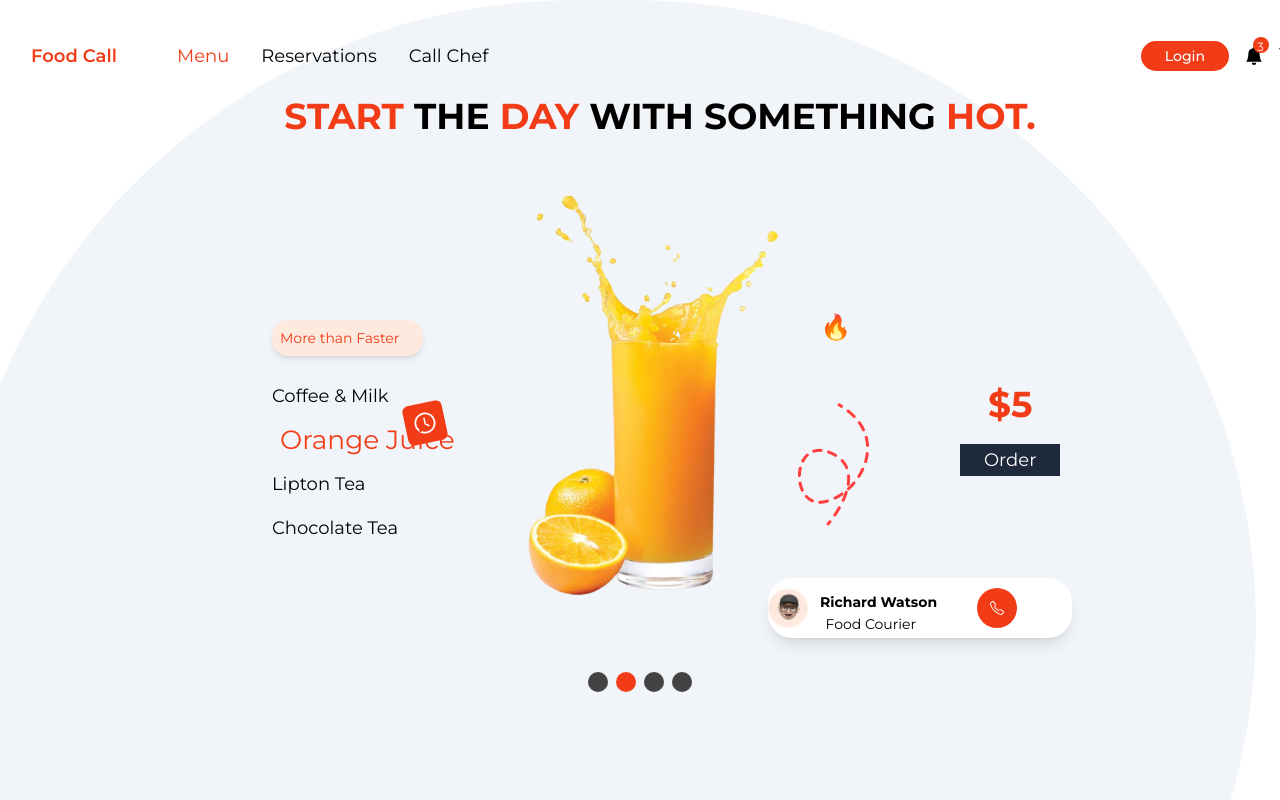
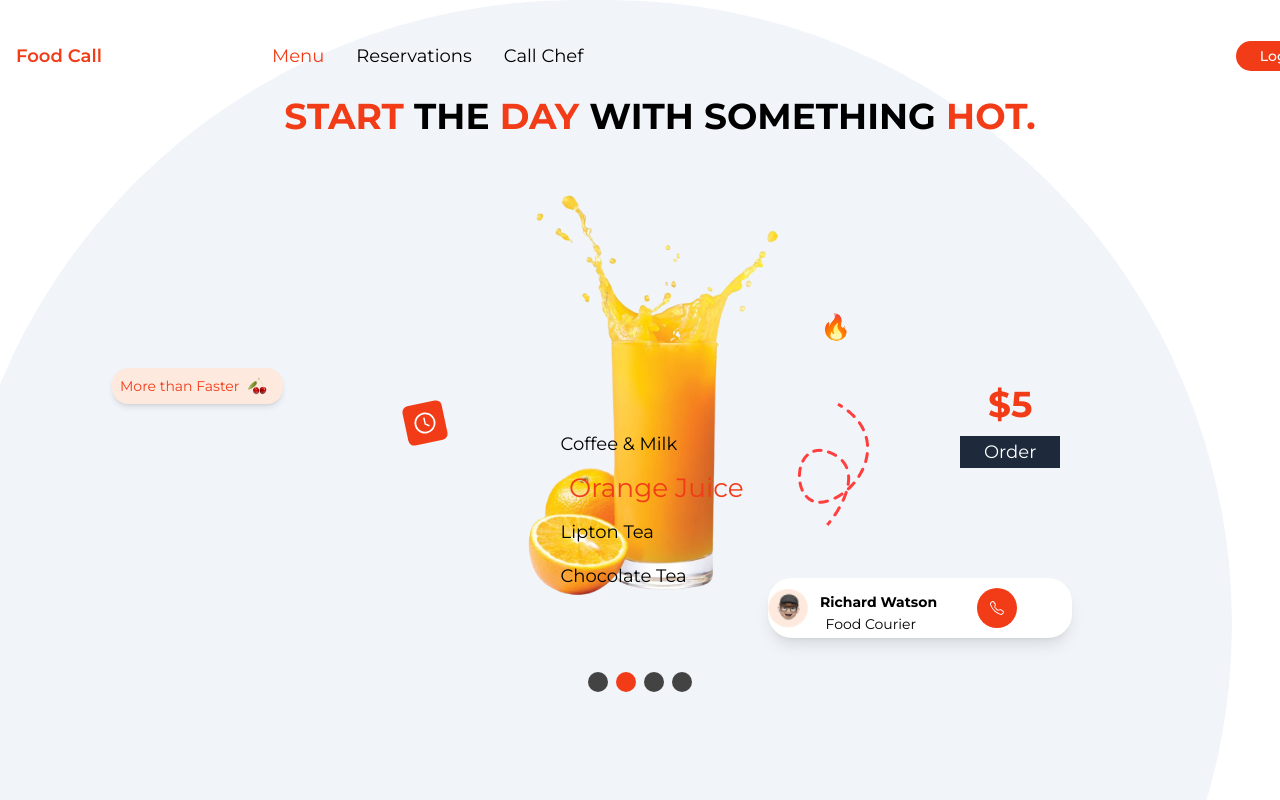
Before and after one commit to K-Josh/foodApp, a React (Vite) app: page / in a window 1280 px wide. Shown: the top 800 px of the page. Built offline with nearby package versions, Linux system fonts and the light colour scheme; some icons are missing.

Commit message:
first commit

```diff
--- a/src/components/Carousel.jsx
+++ b/src/components/Carousel.jsx
@@ -29,7 +29,7 @@ const Carousel = () => {
   }
   return (
     <div className="">
-     <div className={`transition-all static ease-in duration-700 ${open ? '-mt-[4rem]' : '-mt-[18rem] lg:mt-0' } w-[81.5rem] h-[78rem] fixed -mt-[28rem] lg:-mt-[40rem] lg:-mx-[3rem] mx-[1rem] rounded-full bg-slate-100`}>
+     <div className={`transition-all static ease-in duration-700 ${open ? '-mt-[4rem]' : '-mt-[18rem] lg:mt-0' } w-[80rem] h-[78rem] fixed -mt-[28rem] lg:-mt-[40rem] lg:-mx-[3rem] mx-[1rem] rounded-full bg-slate-100 `}>
     </div>
        <div className="relative">
   {/* navbar */}
@@ -47,7 +47,7 @@ const Carousel = () => {
     {/* condition ? true : false */}
             return(
               <div  key={index} className={`mt-[20rem] lg:mt-[28rem] lg:-mx-[0rem] -mx-[10rem] ${index === current ? "carousel_card carousel_card-active" : "carousel_card"} flex justify-center`} >
-               <img className="w-72 lg:w-80" src={menu.src} alt='coffee'/>
+               <img className="w-52 lg:w-80" src={menu.src} alt='coffee'/>
               </div>
             )
           })}
@@ -68,7 +68,7 @@ const Carousel = () => {
             </div>
           </div>
     {/*utilities  */}
-          <div className={`flex items-center justify-center space-x-[14rem] lg:space-x-[22rem] absolute top-[20rem] ${open ? 'mt-[16rem] lg:mt-0' : 'mt-[2rem] lg:mt-0' } transition-all ease-in-out duration-500`}>
+          <div className={`flex items-center justify-center space-x-[12rem] lg:space-x-[22rem] absolute top-[20rem] ${open ? 'mt-[16rem] lg:mt-0' : 'mt-[2rem] lg:mt-0' } transition-all ease-in-out duration-500`}>
             <AiOutlineClockCircle className="bg-primary text-white rounded-md w-10 h-10 p-2 -rotate-12"/>
             <div className="">
               <div className="p-6 space-y-8">
@@ -79,15 +79,16 @@ const Carousel = () => {
           </div>
         </div>
  {/* payment */}
-        <div className="flex flex-col items-center space-y-5 absolute lg:left-[60rem] lg:top-[24rem] left-[4rem] top-[19rem] ">
+        <div className="flex flex-col items-center space-y-3 absolute lg:left-[60rem] lg:top-[24rem] left-[2rem] top-[19rem] ">
             <span className="text-primary font-bold lg:text-4xl">$5</span>
            <button type="" className="bg-slate-800 px-6 text-white hover:bg-primary">Order</button>
         </div>
 
-      <div className="flex flex-col absolute lg:left-[12rem] left-[7rem] items-center mt-[6rem] lg:mt-[] lg:space-y-3 space-y-0">
-        <div className="lg:mt-[7rem] mx-[4rem] lg:left-[1rem] absolute right-[19rem]">
+      <div className="flex flex-col items-center mt-[5rem] lg:mt-[] lg:space-y-3 space-y-0">
+        <div className="lg:mt-[7rem] mx-[6rem] -mt-12 lg:left-[1rem] absolute right-[9rem] ">
           <button className="bg-secondary flex items-center text-primary p-2 text-sm rounded-2xl whitespace-nowrap hover:shadow-lg shadow-md">More than Faster <span className="px-2"><img src={fruit} alt=""/></span></button>
         </div>
+  {/* texts */}
           <div className="flex">
             <ul className="text-semibold flex lg:flex-col space-x-2 lg:space-x-0 mt-[22rem] lg:mt-[10rem] lg:mx-20 lg:space-y-3 space-y-0 " >
              {tea.map((menu, index)=>{
--- a/src/components/Navbar.jsx
+++ b/src/components/Navbar.jsx
@@ -13,7 +13,7 @@ const Navbar = () => {
    }
 
   return (
-    <nav className="container ">
+    <nav className="overflow-x-hidden ">
      <div className='flex justify-between p-4 w-full whitespace-nowrap relative'>
       <div className='py-6 lg:text-primary'>
        <p className= "font-semibold">Food Call</p>
```
